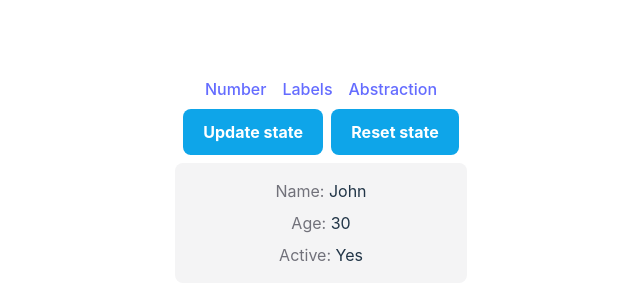
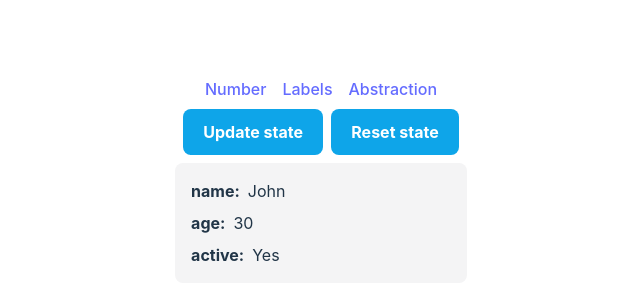
Before and after one commit to luismartinezs/rxjs-react, a React (Vite) app: page /abstraction in a window 1280 px wide. Shown: the part 220-520 px from the top of the page, without its empty margins (319-959 px from the left). Built offline with nearby package versions, Linux system fonts and the light colour scheme.

Commit message:
chore: simplify state list

```diff
--- a/src/examples/abstraction/StateDisplay.tsx
+++ b/src/examples/abstraction/StateDisplay.tsx
@@ -10,20 +10,20 @@ export default function StateDisplay() {
     store.init();
   }, []);
 
+  const stateList = [
+    { key: "name", value: state.name },
+    { key: "age", value: state.age },
+    { key: "active", value: state.active ? "Yes" : "No" },
+  ];
+
   return (
     <div className="rounded-lg bg-zinc-100 p-4 flex flex-col space-y-2">
-      <div>
-        <span className="text-zinc-500">Name: </span>
-        {state.name}
-      </div>
-      <div>
-        <span className="text-zinc-500">Age: </span>
-        {state.age}
-      </div>
-      <div>
-        <span className="text-zinc-500">Active: </span>
-        {state.active ? "Yes" : "No"}
-      </div>
+      {stateList.map(({ key, value }) => (
+        <div key={key} className="flex space-x-2">
+          <span className="font-bold">{key}:</span>
+          <span>{value}</span>
+        </div>
+      ))}
     </div>
   );
 }
```
